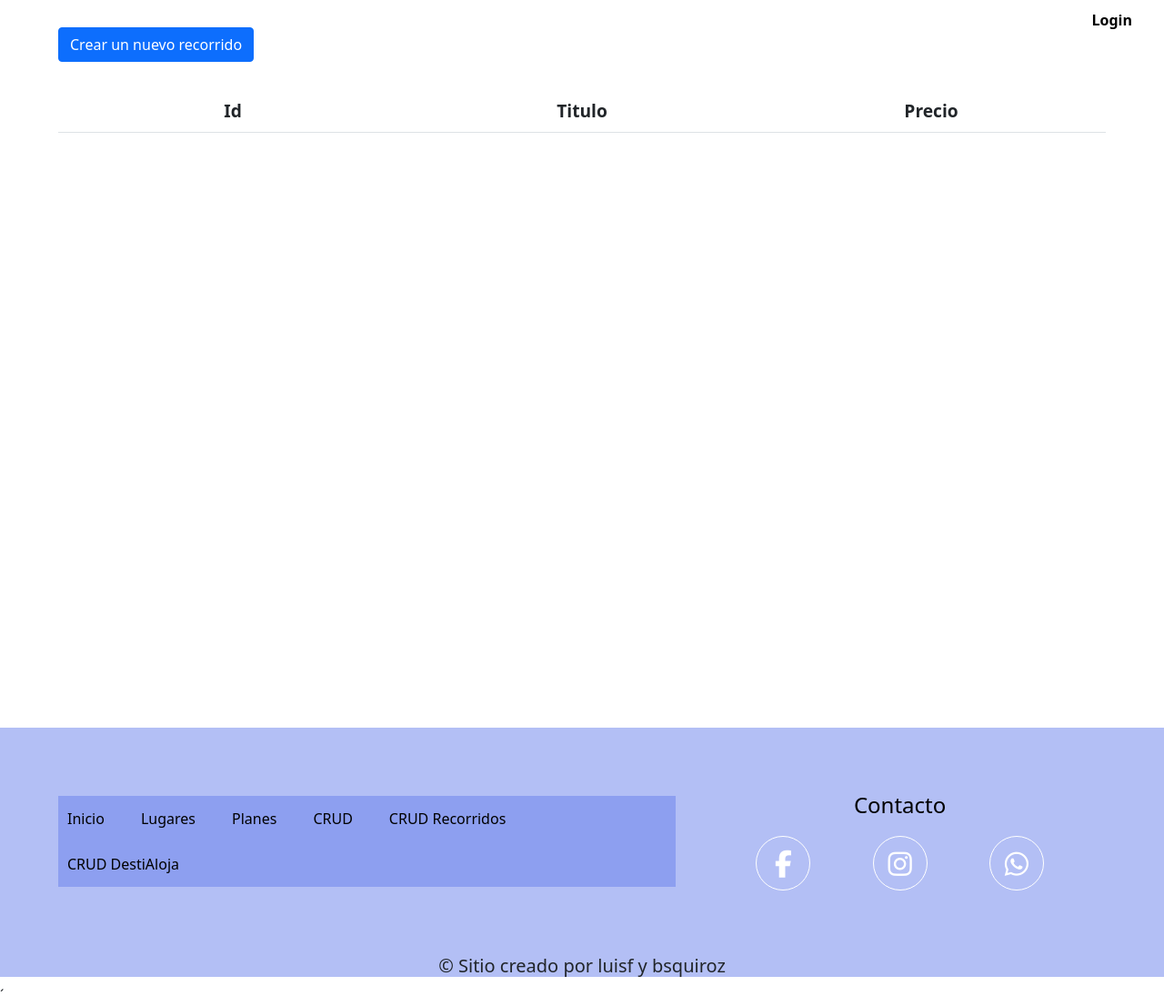
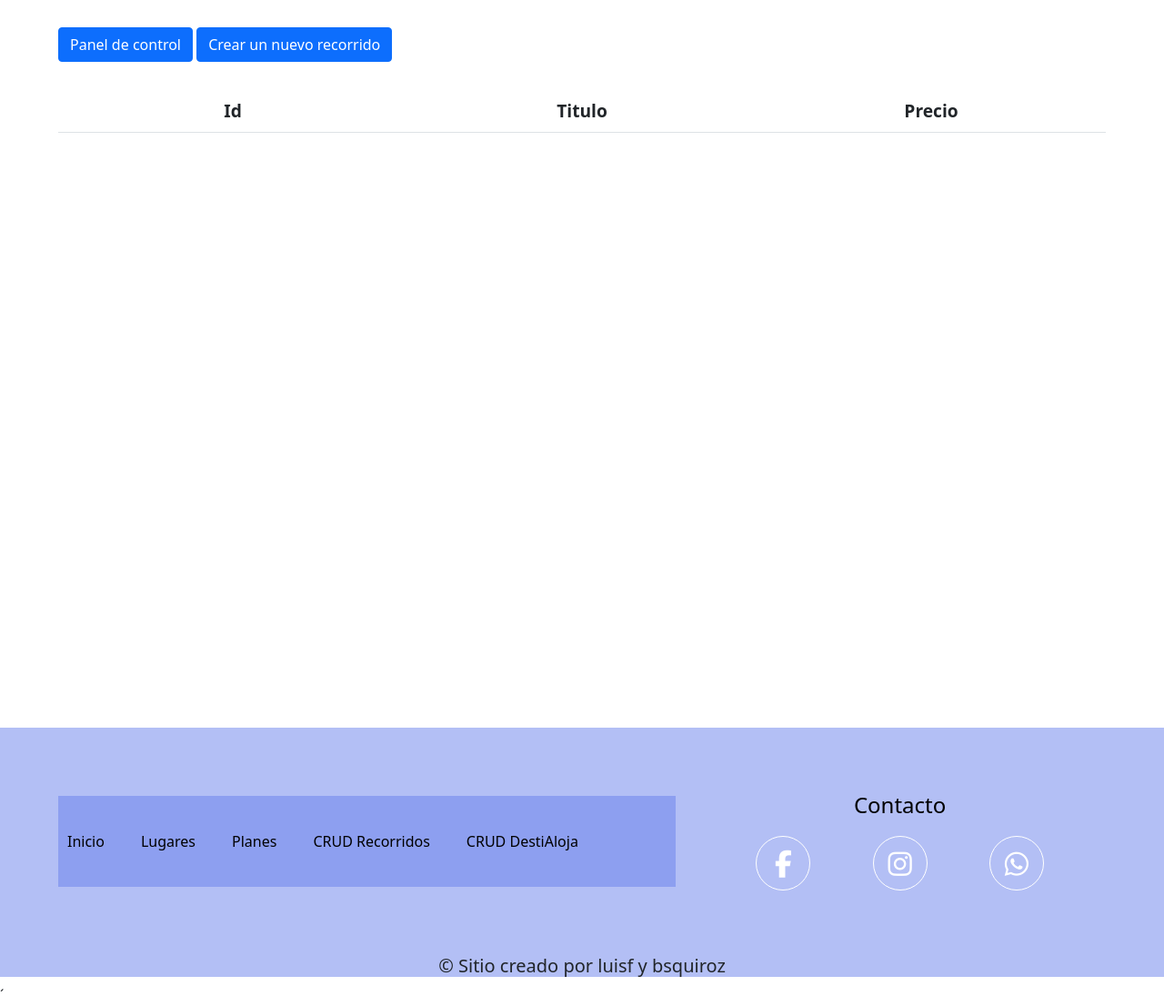
Before and after one commit to luisf-code/mytravels, a Laravel app: page /recorridos-crud in a window 1280 px wide. Shown: the part 100-1206 px from the top of the page at 91% size. Run offline with Laravel 8, Linux system fonts and the light colour scheme; data that the repository does not hold is empty; some libraries are stand-ins or nearby versions.

Commit message:
Organizar el login, quitamos la vista del login

```diff
--- a/app/Http/Controllers/Crud/LoginController.php
+++ b/app/Http/Controllers/Crud/LoginController.php
@@ -39,10 +39,10 @@ class LoginController extends Controller
     public function dashboard()
     {
         $html = '';
-        $html .= '<h1>Bienvenid@ '.Auth::user() -> email.'</h1>';
-        // $html .= '<h1>Bienvenid@ '.Auth::user() -> name.'</h1>'; -> mostras los campos que queramos de la base de datos
+        // $html .= '<h1>Bienvenid@ '.Auth::user() -> email.'</h1>';-> mostras los campos que queramos de la base de datos
+        $html .= '<h1>Bienvenid@ '.Auth::user() -> name.'</h1>';
         $html .= '<br><a href="'.url('logout').'">Salir</a>';
-        $html .= '<br><a href="'.url('upload').'">Subir archivos</a>';
+        // $html .= '<br><a href="'.url('upload').'">Subir archivos</a>';
 
         return $html;
     }
--- a/resources/views/destinosAlojamientosCrud/listar.blade.php
+++ b/resources/views/destinosAlojamientosCrud/listar.blade.php
@@ -8,7 +8,7 @@
             {{ session('msg') }}
         </div>
         @endif
-
+        <a href="{{url('/dashboard')}}" class="btn btn-primary mb-2">Panel de control</a>
         <a href="{{ url('destinosAlojamientos-crud/create') }}" class="btn btn-primary mb-2">Crear un nuevo plan</a>
         <br>
         <br>
--- a/resources/views/plantilla.blade.php
+++ b/resources/views/plantilla.blade.php
@@ -19,7 +19,7 @@
                 <a href="{{url('/lugares')}}" class="nav__items">Lugares</a>
                 <a href="{{url('/planes')}}" class="nav__items">Planes</a>
                 <!-- <a href="{{url('/contacto')}}" class="nav__items">Contacto</a> -->
-                <a href="{{url('/login')}}" class="nav__items">Login</a>
+                {{-- <a href="{{url('/login')}}" class="nav__items">Login</a> --}}
             </nav>
         <!-- </div> -->
     </header>
@@ -35,7 +35,7 @@
                 <a class="nav__items nav__items--footer"href="{{url('/lugares')}}">Lugares</a>
                 <a class="nav__items nav__items--footer"href="{{url('/planes')}}">Planes</a>
                 <!-- <a class="nav__items nav__items--footer"href="{{url('/contacto')}}">Contacto</a> -->
-                <a class="nav__items nav__items--footer"href="{{ '/crud','App\Http\Controllers\Crud\crudcontroller' }}">CRUD</a>
+                <!-- <a class="nav__items nav__items--footer"href="{{ '/crud','App\Http\Controllers\Crud\crudcontroller' }}">CRUD</a> -->
                 <a class="nav__items nav__items--footer"href="{{ '/recorridos-crud', 'App\Http\Controllers\Crud\recorridosCrudController' }}">CRUD Recorridos</a>
                 <a class="nav__items nav__items--footer"href="{{ '/destinosAlojamientos-crud', 'App\Http\Controllers\Crud\destiosAlojamientosCrudController' }}">CRUD DestiAloja</a>
 
--- a/resources/views/recorridosCrud/listar.blade.php
+++ b/resources/views/recorridosCrud/listar.blade.php
@@ -8,7 +8,7 @@
             {{ session('msg') }}
         </div>
         @endif
-
+        <a href="{{url('/dashboard')}}" class="btn btn-primary mb-2">Panel de control</a>
         <a href="{{ url('recorridos-crud/create') }}" class="btn btn-primary mb-2">Crear un nuevo recorrido</a>
         <br>
         <br>
```
